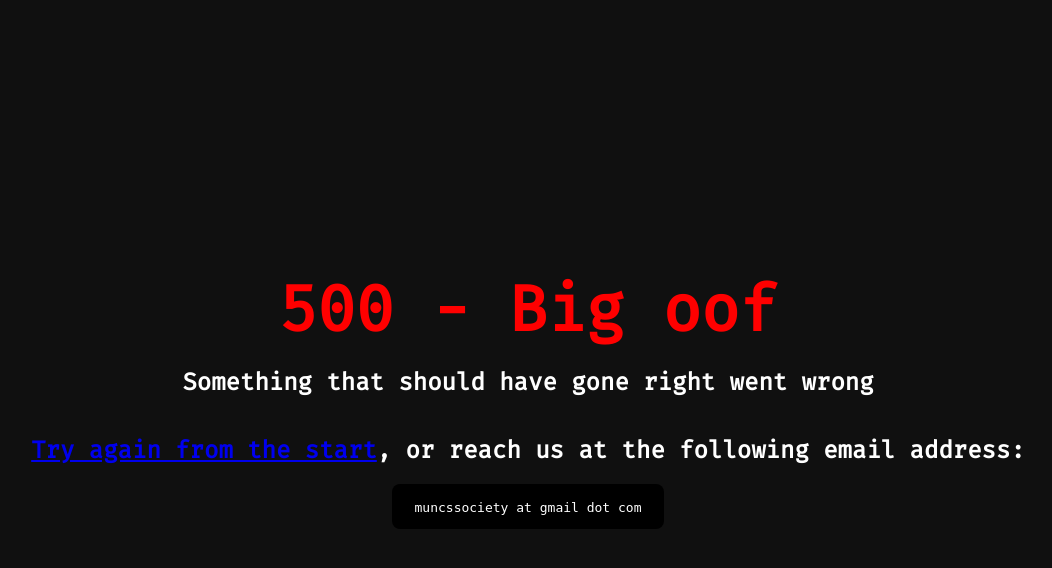
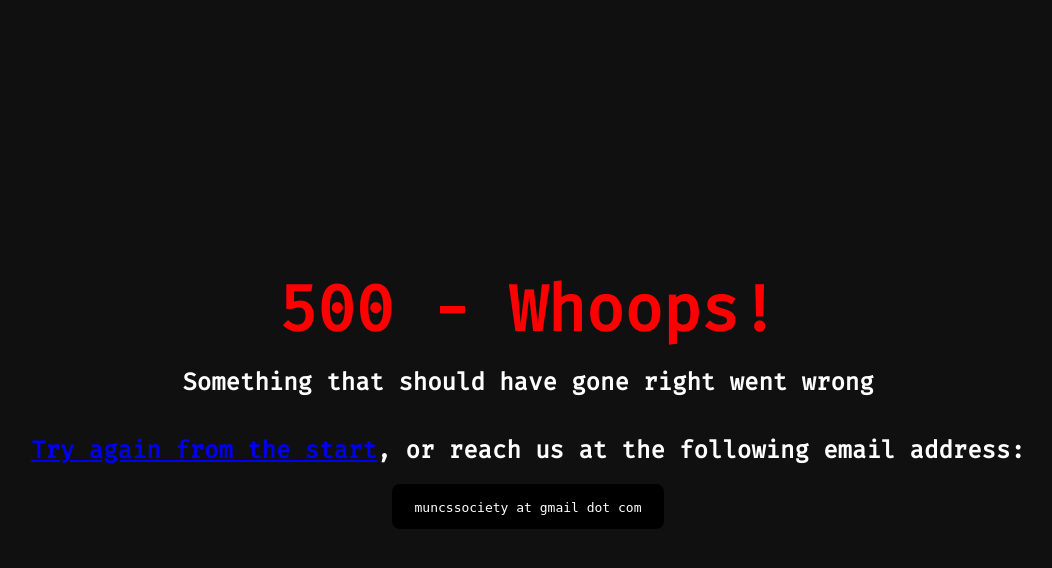
Before and after one commit to MUNComputerScienceSociety/DiscordAuth, a Flask app: template templates/500.html in a window 1280 px wide. Shown: the top 568 px of the page, without its empty margins (112-1164 px from the left). Run offline with Flask 2, Linux system fonts and the light colour scheme; the template is opened without the code that fills it, so the values that code supplies are empty.

Commit message:
oof -> whoops, sentry_event_id

```diff
--- a/app.py
+++ b/app.py
@@ -12,6 +12,7 @@ load_dotenv()
 
 import sentry_sdk
 from sentry_sdk.integrations.flask import FlaskIntegration
+from sentry_sdk import last_event_id
 
 sentry_sdk.init(
     dsn=os.environ["SENTRY_DSN"],
@@ -61,4 +62,4 @@ def page_not_found(e):
 
 @app.errorhandler(500)
 def internal_server_error(e):
-    return render_template('500.html'), 500
+    return render_template("500.html", sentry_event_id=last_event_id()), 500
--- a/templates/500.html
+++ b/templates/500.html
@@ -1,12 +1,19 @@
 {% extends "base.html" %}
-{% block title %}500 - Big oof{% endblock %}
+{% block title %}500 - Whoops!{% endblock %}
 {% block content %}
   <div id="center">
-    <h1 class="red">500 - Big oof</h1>
+    <h1 class="red">500 - Whoops!</h1>
     <h2>Something that should have gone right went wrong</h2>
     <h2><a href="/">Try again from the start</a>, or reach us at the following email address:</h2>
     <div id="code-box">
       <code>muncssociety at gmail dot com</code>
     </div>
+
+    {% if sentry_event_id %}
+      <script>
+      Sentry.init({ dsn: 'https://<key>@sentry.io/<project>' });
+      Sentry.showReportDialog({ eventId: '{{ sentry_event_id }}' })
+      </script>
+    {% endif %}
   </div>
 {% endblock %}
```
